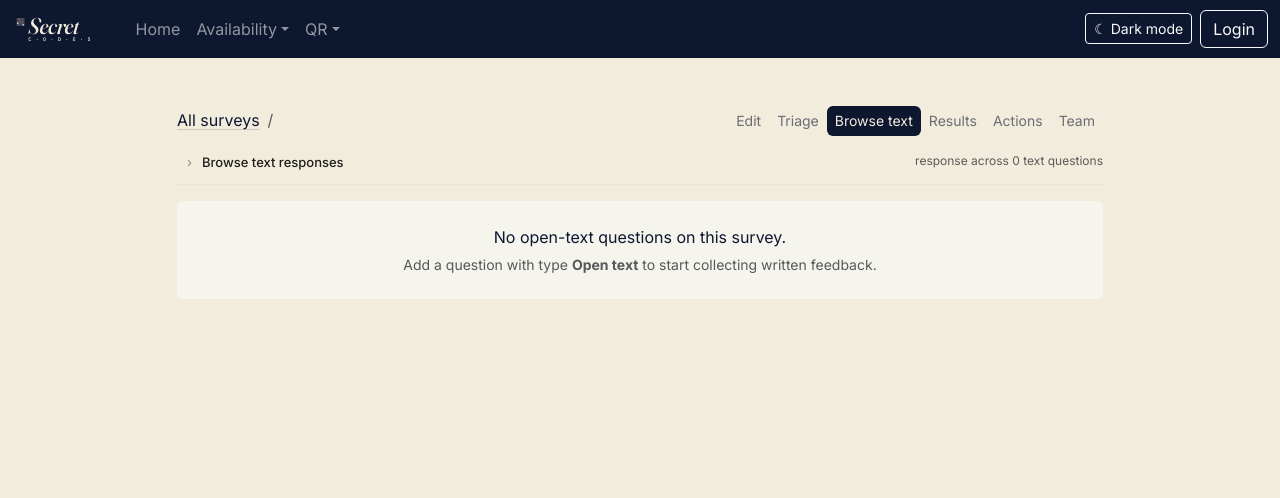
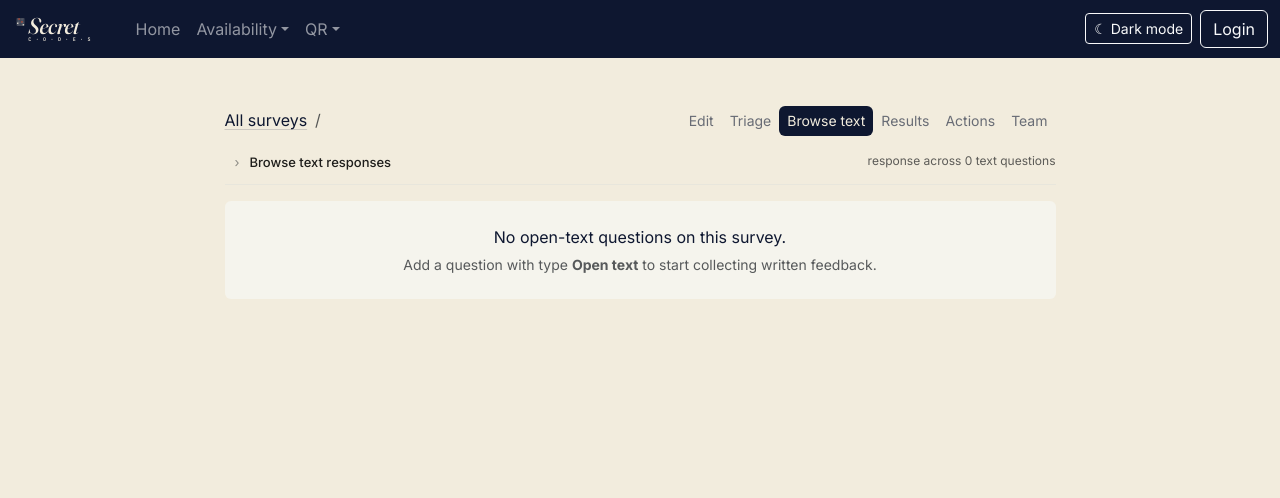
Before and after one commit to Mariatta/secretcodes, a Django app: template surveys/templates/surveys/text_responses.html in a window 1280 px wide. Shown: the top 498 px of the page. Run offline with Django 5.2, Linux system fonts and the light colour scheme; the template is opened without the code that fills it, so the values that code supplies are empty; some libraries are stand-ins or nearby versions.

Commit message:
surveys: match browse-text container width to the other pages (col-lg-9)

```diff
--- a/surveys/templates/surveys/text_responses.html
+++ b/surveys/templates/surveys/text_responses.html
@@ -9,7 +9,7 @@
 {% endblock extra_head %}
 {% block content %}
     <div class="row justify-content-center">
-        <div class="col-12 col-lg-10">
+        <div class="col-12 col-lg-9">
             {% include "surveys/_subnav.html" with current="text_responses" %}
             <div class="text-responses-strip">
                 <a class="crumb text-decoration-none"
```
